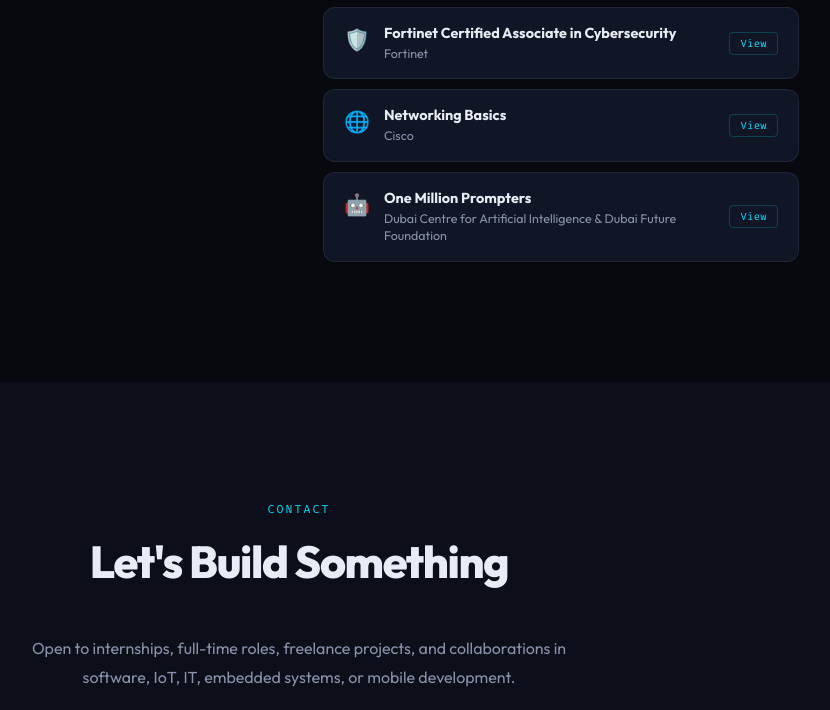
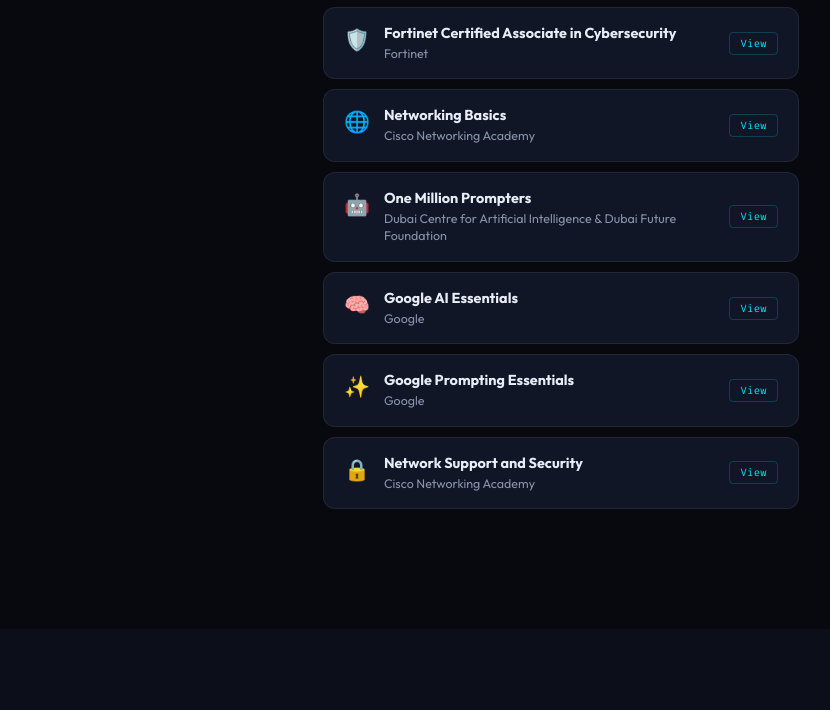
Before and after one commit to irfanmd7/pojects-irfan, a website: page index.html in a window 1280 px wide. Shown: the part 5367-6077 px from the top of the page, without its empty margins (341-1171 px from the left). Drawn offline with Linux system fonts and the light colour scheme.

Commit message:
Update index.html

```diff
--- a/index.html
+++ b/index.html
@@ -401,7 +401,7 @@
               <div class="cert-icon">🌐</div>
               <div>
                 <div class="cert-name">Networking Basics</div>
-                <div class="cert-org">Cisco</div>
+                <div class="cert-org">Cisco Networking Academy</div>
               </div>
               <button class="cert-view-btn">View</button>
             </div>
@@ -411,6 +411,33 @@
               <div>
                 <div class="cert-name">One Million Prompters</div>
                 <div class="cert-org">Dubai Centre for Artificial Intelligence &amp; Dubai Future Foundation</div>
+              </div>
+              <button class="cert-view-btn">View</button>
+            </div>
+
+            <div class="cert-card" data-cert="google_ai_essentials.pdf">
+              <div class="cert-icon">🧠</div>
+              <div>
+                <div class="cert-name">Google AI Essentials</div>
+                <div class="cert-org">Google</div>
+              </div>
+              <button class="cert-view-btn">View</button>
+            </div>
+
+            <div class="cert-card" data-cert="google_prompting_essentials.pdf">
+              <div class="cert-icon">✨</div>
+              <div>
+                <div class="cert-name">Google Prompting Essentials</div>
+                <div class="cert-org">Google</div>
+              </div>
+              <button class="cert-view-btn">View</button>
+            </div>
+
+            <div class="cert-card" data-cert="network_support_and_security.pdf">
+              <div class="cert-icon">🔒</div>
+              <div>
+                <div class="cert-name">Network Support and Security</div>
+                <div class="cert-org">Cisco Networking Academy</div>
               </div>
               <button class="cert-view-btn">View</button>
             </div>
```
